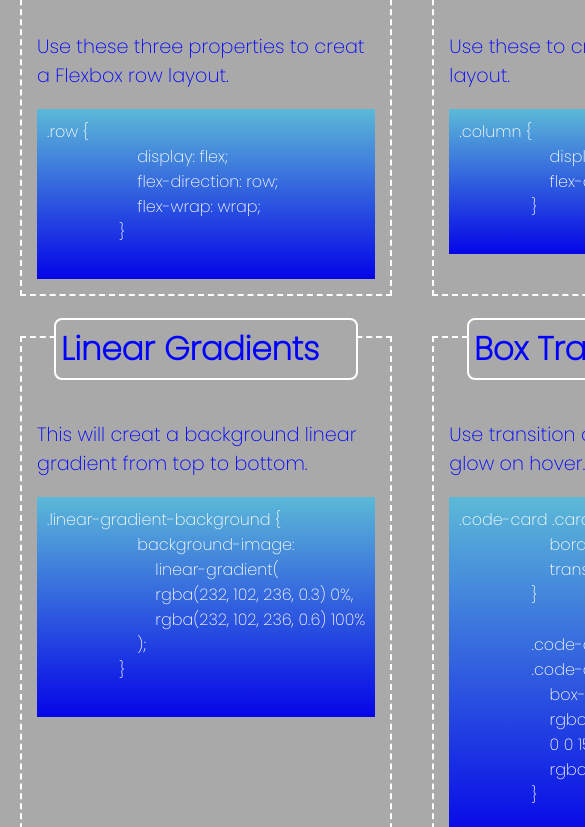
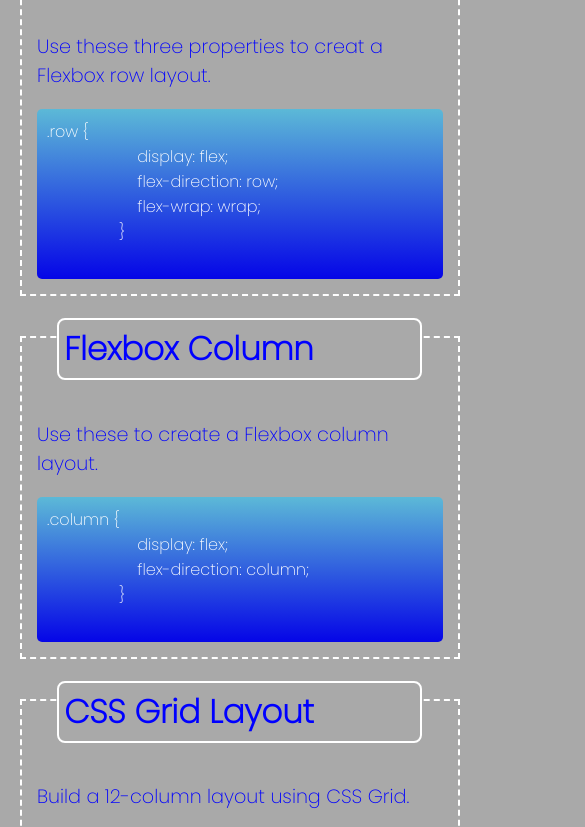
Before and after one commit to scottwatt/CSS_Cheatsheet, a plain HTML site: page index.html in a window 390 px wide. Shown: the part 451-1278 px from the top of the page, 585 px wide, since content can reach past the window. Drawn offline with Linux system fonts and the light colour scheme.

Commit message:
change css

```diff
--- a/styles.css
+++ b/styles.css
@@ -40,11 +40,7 @@ section {
 }
 
 .card {
-<<<<<<< HEAD
     flex: 1 1 320px;
-=======
-    flex: 1 1 31%;
->>>>>>> 57b1f431e400bb1bda0e5f170071b8fef0811a34
     display: flex;
     flex-direction: column;
     border: 2px dashed #fff;
@@ -88,15 +84,9 @@ section {
 
 .code {
     color: #fff;
-<<<<<<< HEAD
     flex-grow: 1;
     display: flex;
     align-items: center;
-=======
-    display: flex;
-    align-items: center;
-    flex-grow: 1;
->>>>>>> 57b1f431e400bb1bda0e5f170071b8fef0811a34
     border-radius: 5px;
     padding: 10px;
     background: linear-gradient(180deg, rgb(92, 185, 215), rgb(5, 5, 231));
@@ -143,17 +133,6 @@ section {
   }
 
   @media screen and (max-width: 1000px) {
-<<<<<<< HEAD
-      section {
-          display: grid;
-          width: 100%;
-          grid-template-columns: repeat(2, 1fr);
-      }
-
-  }
-
-  @media screen and (max-width: 700px) {
-=======
     section {
         display:grid;
         width: 100%;
@@ -161,14 +140,9 @@ section {
     }
   }
   @media screen and (max-width: 700px){
->>>>>>> 57b1f431e400bb1bda0e5f170071b8fef0811a34
     section {
         display: grid;
         width: 100%;
         grid-template-columns: repeat(1, 1fr);
-<<<<<<< HEAD
     }
-=======
-    }
->>>>>>> 57b1f431e400bb1bda0e5f170071b8fef0811a34
   }
```
